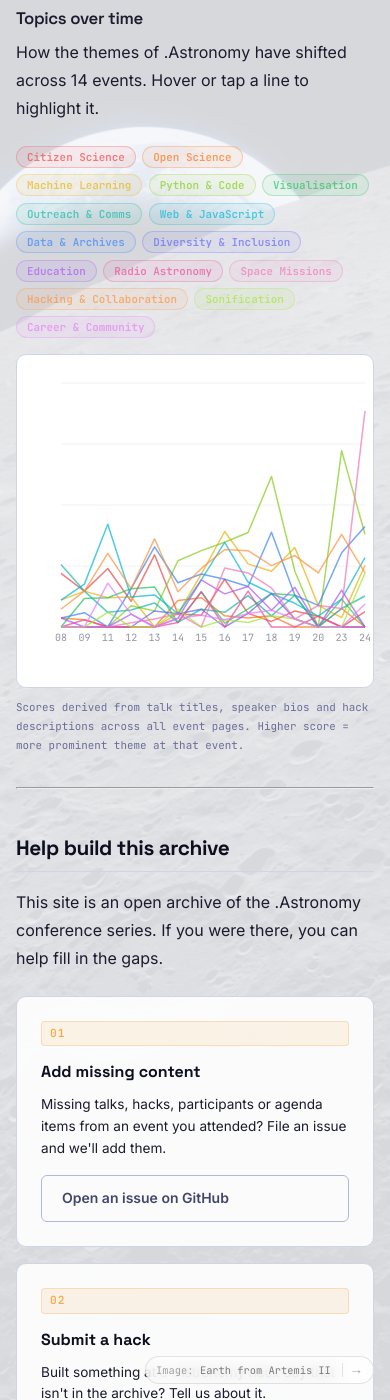
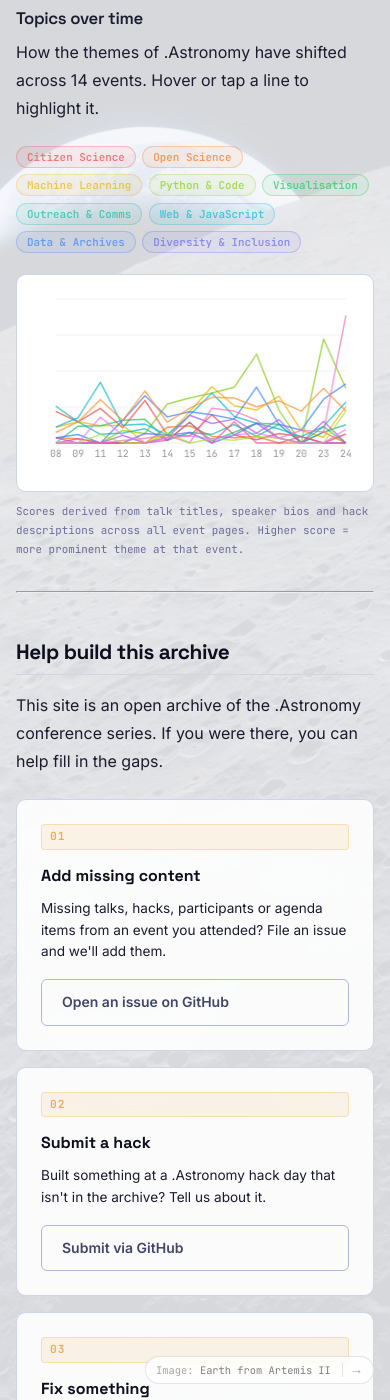
Before and after one commit to dotastro/dotastrosite, a Jekyll site: the page built from about.md, in a window 390 px wide and 1400 px high, scrolled down 1990 px. Built offline with Jekyll 4.4.1, drawn with Linux system fonts in a browser that asks for light colours; some of the changed lines change nothing that is shown.

Commit message:
Trends chart: fix mobile rendering -- getBoundingClientRect for accurate width, reduced height on small screens, orientation change handler, proper DPR scaling

```diff
--- a/about.md
+++ b/about.md
@@ -75,10 +75,13 @@ How the themes of .Astronomy have shifted across 14 events. Hover or tap a line
     var highlighted = null;
 
     function resize() {
-      W = canvas.parentElement.clientWidth;
-      H = 300;
-      canvas.width = W * window.devicePixelRatio;
-      canvas.height = H * window.devicePixelRatio;
+      var rect = canvas.parentElement.getBoundingClientRect();
+      W = Math.floor(rect.width) - 4;  // subtract padding
+      if (W < 1) W = 300;
+      H = window.innerWidth < 640 ? 200 : 300;
+      var dpr = window.devicePixelRatio || 1;
+      canvas.width = Math.round(W * dpr);
+      canvas.height = Math.round(H * dpr);
       canvas.style.width = W + 'px';
       canvas.style.height = H + 'px';
       draw();
@@ -86,7 +89,8 @@ How the themes of .Astronomy have shifted across 14 events. Hover or tap a line
 
     function draw() {
       var ctx = canvas.getContext('2d');
-      ctx.scale(window.devicePixelRatio, window.devicePixelRatio);
+      var dpr = window.devicePixelRatio || 1;
+      ctx.setTransform(dpr, 0, 0, dpr, 0, 0);
       ctx.clearRect(0, 0, W, H);
 
       var isDark = document.documentElement.getAttribute('data-theme') !== 'light';
@@ -179,7 +183,8 @@ How the themes of .Astronomy have shifted across 14 events. Hover or tap a line
     var themeObs = new MutationObserver(function() { draw(); });
     themeObs.observe(document.documentElement, { attributes: true, attributeFilter: ['data-theme'] });
 
-    window.addEventListener('resize', function() { ctx = null; resize(); });
+    window.addEventListener('resize', function() { resize(); });
+    window.addEventListener('orientationchange', function() { setTimeout(resize, 100); });
     resize();
   }
 })();
--- a/assets/css/style.css
+++ b/assets/css/style.css
@@ -3252,3 +3252,22 @@ html, body { overflow-x: hidden; max-width: 100vw; }
   text-transform: uppercase;
   padding: 0.25rem 0.5rem;
 }
+
+/* Trends chart mobile fixes */
+@media (max-width: 640px) {
+  .trends-legend {
+    max-height: 7rem;
+    overflow-y: auto;
+    padding-bottom: 0.25rem;
+  }
+
+  .trends-chart-outer {
+    padding: 0.5rem;
+    overflow: hidden;
+  }
+
+  #trends-canvas {
+    display: block;
+    max-width: 100%;
+  }
+}
```
